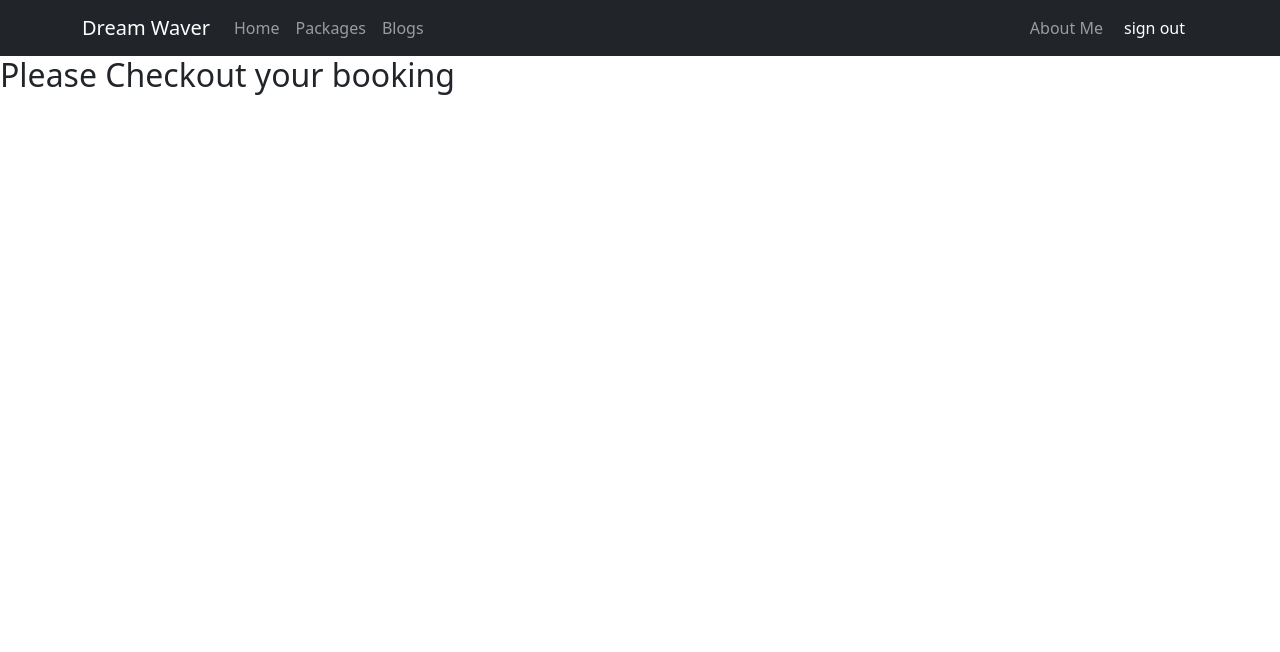
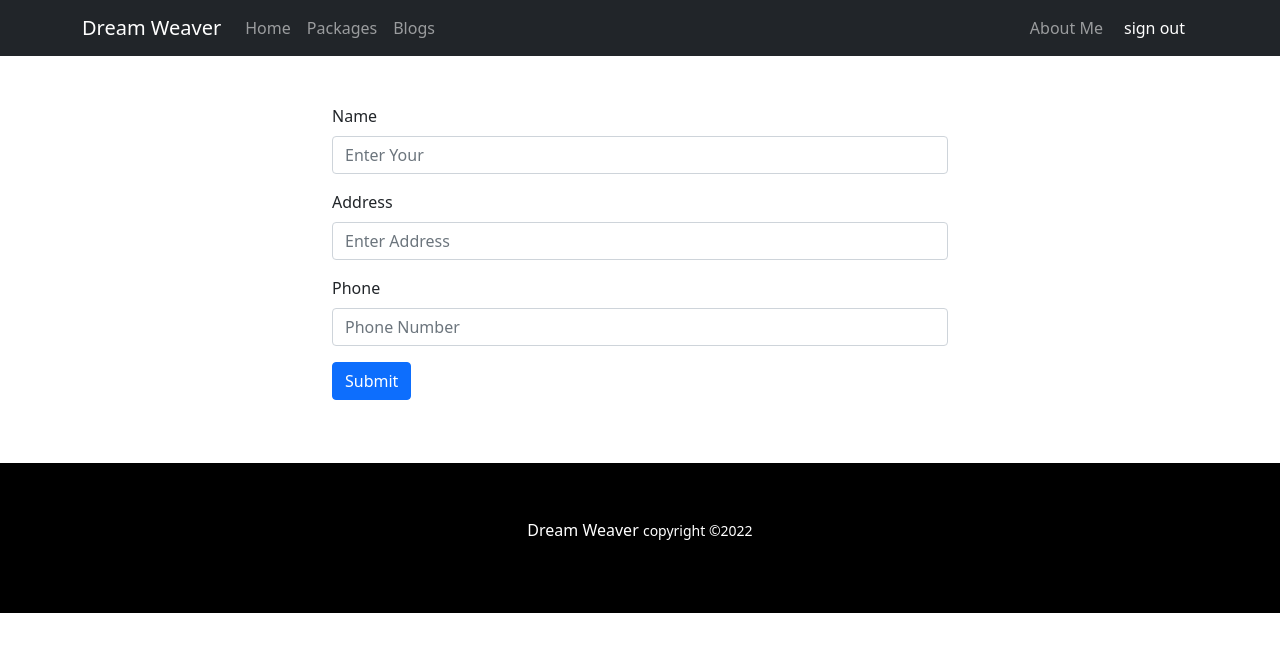
Before and after one commit to Abu-Sahad/drem-waver-photograph-club, a React (Create React App) app: page /checkout in a window 1280 px wide. Shown: the top 652 px of the page. Built offline with nearby package versions, Linux system fonts and the light colour scheme; no server answers; sample sign-in values are in the browser's storage.

Commit message:
added checkoutform

```diff
--- a/src/App.js
+++ b/src/App.js
@@ -11,6 +11,7 @@ import Register from './Pages/Login/Register/Register';
 import RequireAuth from './Pages/Login/RequireAuth/RequireAuth';
 import Blog from './Pages/Shared/Blog/Blog';
 import NotFound from './Pages/Shared/NotFound/NotFound';
+import Footer from './Pages/Shared/Footer/Footer';
 
 function App() {
   return (
@@ -28,10 +29,8 @@ function App() {
         <Route path="/login" element={<Login></Login>}></Route>
         <Route path="/register" element={<Register></Register>}></Route>
         <Route path="*" element={<NotFound></NotFound>}></Route>
-
-
-
       </Routes>
+      <Footer></Footer>
 
 
     </div>
--- a/src/Pages/Checkout/Checkout/Checkout.js
+++ b/src/Pages/Checkout/Checkout/Checkout.js
@@ -1,9 +1,27 @@
 import React from 'react';
+import { Button, Form } from 'react-bootstrap';
 
 const Checkout = () => {
     return (
-        <div>
-            <h2>Please Checkout your booking</h2>
+        <div className='container container w-50 mx-auto py-5'>
+            <Form>
+                <Form.Group className="mb-3" controlId="formBasicEmail">
+                    <Form.Label> Name</Form.Label>
+                    <Form.Control type="text" placeholder="Enter Your" />
+                </Form.Group>
+                <Form.Group className="mb-3" controlId="formBasicEmail">
+                    <Form.Label> Address</Form.Label>
+                    <Form.Control type="text" placeholder="Enter Address" />
+                </Form.Group>
+
+                <Form.Group className="mb-3" controlId="formBasicPassword">
+                    <Form.Label>Phone</Form.Label>
+                    <Form.Control type="text" placeholder="Phone Number" />
+                </Form.Group>
+                <Button variant="primary" type="submit">
+                    Submit
+                </Button>
+            </Form>
         </div>
     );
 };
--- a/src/Pages/Home/Banner/Banner.js
+++ b/src/Pages/Home/Banner/Banner.js
@@ -13,7 +13,7 @@ const Banner = () => {
     return (
         <Carousel activeIndex={index} onSelect={handleSelect}>
             <Carousel.Item>
-                <img style={{ height: '700px' }}
+                <img
                     className="d-block w-100"
                     src={banner1}
                     alt="First slide"
@@ -23,7 +23,7 @@ const Banner = () => {
                 </Carousel.Caption>
             </Carousel.Item>
             <Carousel.Item>
-                <img style={{ height: '700px' }}
+                <img
                     className="d-block w-100"
                     src={banner2}
                     alt="Second slide"
@@ -34,7 +34,7 @@ const Banner = () => {
                 </Carousel.Caption>
             </Carousel.Item>
             <Carousel.Item>
-                <img style={{ height: '700px' }}
+                <img
                     className="d-block w-100"
                     src={banner3}
                     alt="Third slide"
--- a/src/Pages/Home/Pakage/pakage.css
+++ b/src/Pages/Home/Pakage/pakage.css
@@ -7,6 +7,6 @@
 
 .pakage-img {
     height: 230px;
-    width: 415px;
+    width: 100%;
     border-radius: 10px;
 }
--- a/src/Pages/Home/Pakages/Pakages.js
+++ b/src/Pages/Home/Pakages/Pakages.js
@@ -13,7 +13,7 @@ const Pakages = () => {
     return (
         <div id='pakages' className='container'>
             <div className="row">
-                <h1 className='text-primary text-center mt-5'> Our Pakages</h1>
+                <h1 className='text-primary text-center mt-5'>My Pakages</h1>
                 <div className="pakages-container">
                     {
                         pakages.map(pakage => <Pakage
--- a/src/Pages/Login/Register/Register.js
+++ b/src/Pages/Login/Register/Register.js
@@ -1,11 +1,15 @@
 import React from 'react';
-import { Button, Form } from 'react-bootstrap';
-import { Link, Navigate, useNavigate } from 'react-router-dom';
+import { Button, Form, Toast } from 'react-bootstrap';
+import { Link, useNavigate } from 'react-router-dom';
 import { useCreateUserWithEmailAndPassword, useUpdateProfile } from 'react-firebase-hooks/auth';
 import auth from '../../../firebase.init';
 import { updateProfile } from 'firebase/auth';
 import SocialLogin from '../SocialLogin/SocialLogin';
 import Loading from '../../Shared/Loading/Loading';
+import { ToastContainer, toast } from 'react-toastify';
+import 'react-toastify/dist/ReactToastify.css';
+
+let errorElement;
 
 const Register = () => {
     const [
@@ -16,6 +20,10 @@ const Register = () => {
     ] = useCreateUserWithEmailAndPassword(auth, { sendEmailVerification: true });
     const [updateProfile, updating, updateError] = useUpdateProfile(auth);
     const navigate = useNavigate();
+
+    if (error) {
+        errorElement = <p className='text-danger'>Error: {error?.message}</p>
+    }
 
     if (loading || updating) {
         return <Loading></Loading>
@@ -32,7 +40,7 @@ const Register = () => {
         }
 
         await updateProfile({ displayName: name });
-        alert('updated profile')
+        toast('verify email sent')
         if (user) {
             navigate('/home');
         }
@@ -67,8 +75,10 @@ const Register = () => {
                     Submit
                 </Button>
             </Form>
+            {errorElement}
             <p>Already have an account? <Link to="/login" className='text-primary pe-auto text-decoration-none' onClick={navigateLogin}>Please Login</Link> </p>
             <SocialLogin></SocialLogin>
+            <ToastContainer />
         </div>
     );
 };
--- /dev/null
+++ b/src/Pages/Shared/Footer/Footer.css
@@ -0,0 +1,6 @@
+.footer-area {
+    height: 150px;
+    background-color: black;
+    color: white;
+    margin-top: 15px;
+}
--- /dev/null
+++ b/src/Pages/Shared/Footer/Footer.js
@@ -0,0 +1,14 @@
+import React from 'react';
+import './Footer.css'
+const Footer = () => {
+    const today = new Date();
+    const year = today.getFullYear();
+    return (
+        <footer
+            className='footer-area d-flex align-items-center justify-content-center'>
+            <p>Dream Weaver <small>copyright ©{year} </small></p>
+        </footer>
+    );
+};
+
+export default Footer;
--- a/src/Pages/Shared/Header/Header.js
+++ b/src/Pages/Shared/Header/Header.js
@@ -15,7 +15,7 @@ const Header = () => {
         <div>
             <Navbar collapseOnSelect expand="lg" bg="dark" variant="dark">
                 <Container>
-                    <Navbar.Brand as={Link} to="/">Dream Waver</Navbar.Brand>
+                    <Navbar.Brand as={Link} to="/">Dream Weaver</Navbar.Brand>
                     <Navbar.Toggle aria-controls="responsive-navbar-nav" />
                     <Navbar.Collapse id="responsive-navbar-nav">
                         <Nav className="me-auto">
```
Also changed, not shown: 1 other file (tests, documents, lock files or other folders).
